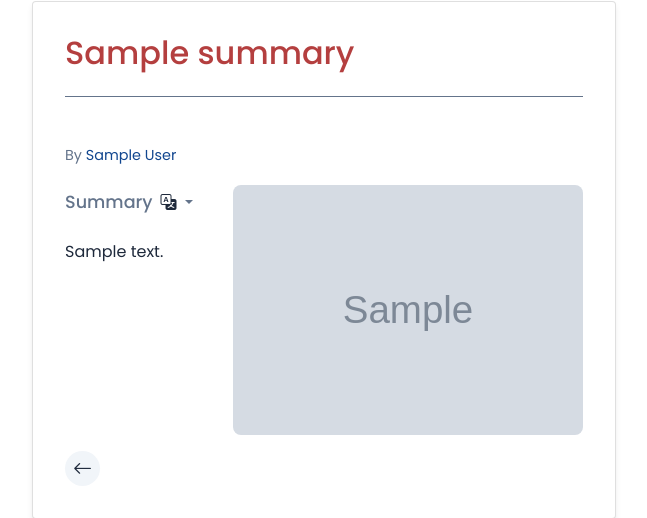
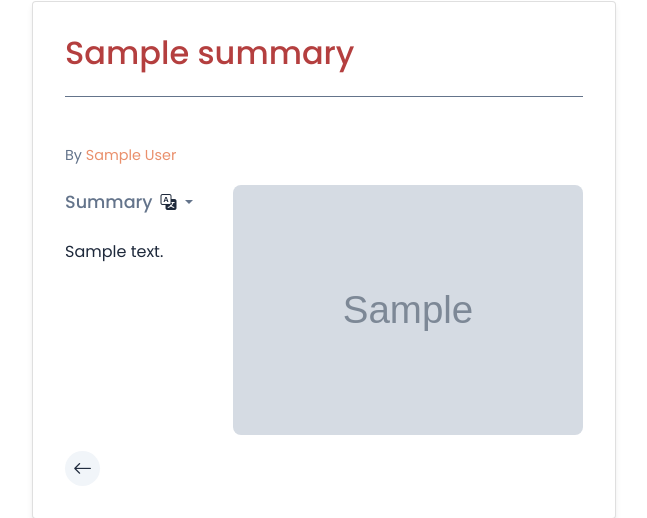
Before and after one commit to yassnemo/PulsePoint, a Flask app: template src/templates/summary.html in a window 1280 px wide. Shown: the part 119-637 px from the top of the page, without its empty margins (316-963 px from the left). Run offline with Flask 2, Linux system fonts and the light colour scheme; the template is opened without the code that fills it: most values are stand-ins (such as "Sample title", 1, 10 or a date in 2020); grey boxes marked "Sample" are stand-in pictures; some libraries are stand-ins or nearby versions.

```diff
--- a/src/static/css/styles.css
+++ b/src/static/css/styles.css
@@ -99,7 +99,7 @@
 }
 
 .article-author {
-    color: #11468F;
+    color: #EA906C;
     font-size: 0.9rem;
     margin-bottom: 1rem;
 }
```
Also changed, not shown: images/darkmode-image.png (added), images/homepage.png (added), images/image-snippet.png (added), tests/test_flow.py (renamed from src/test_flow.py).
